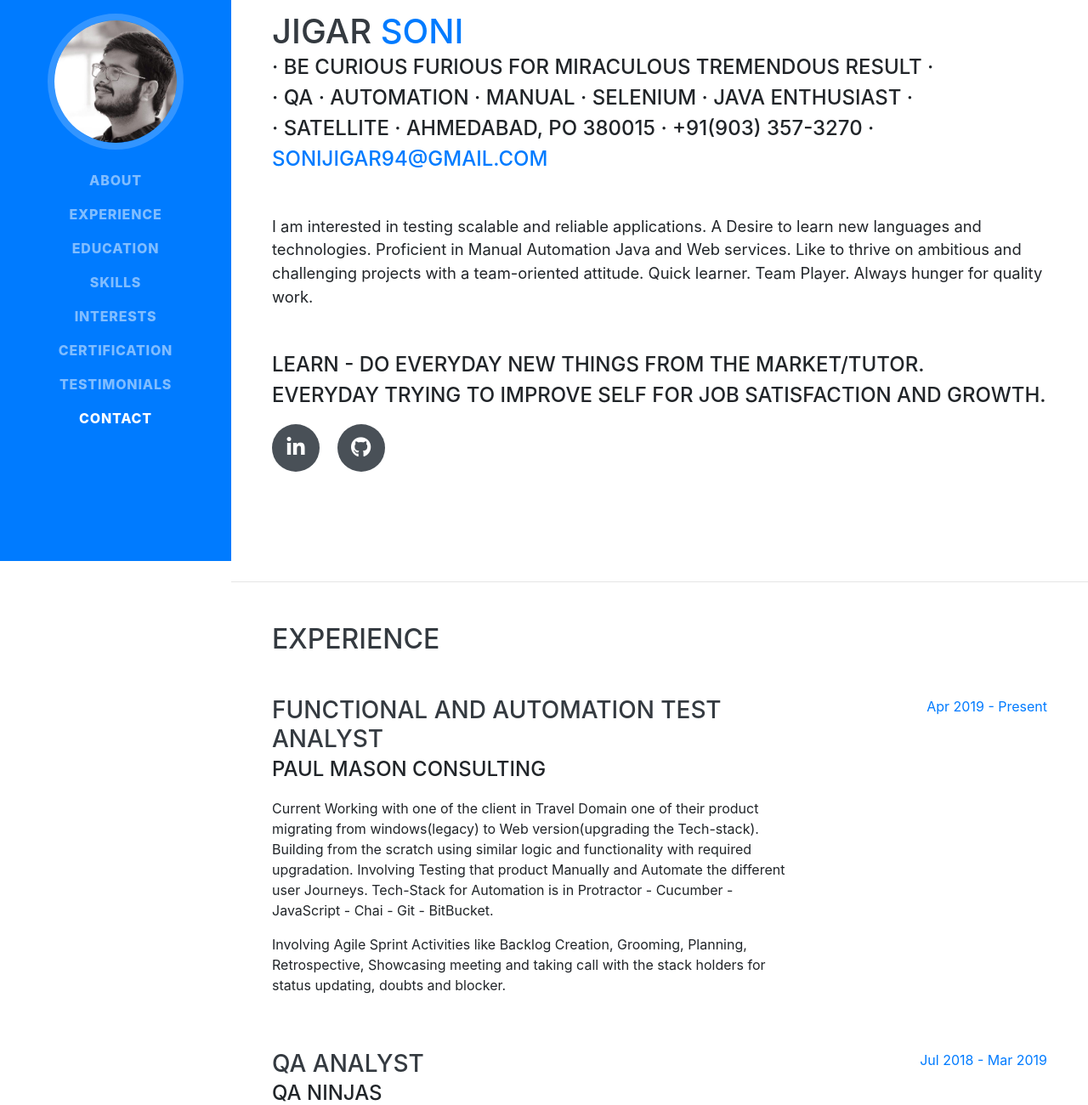
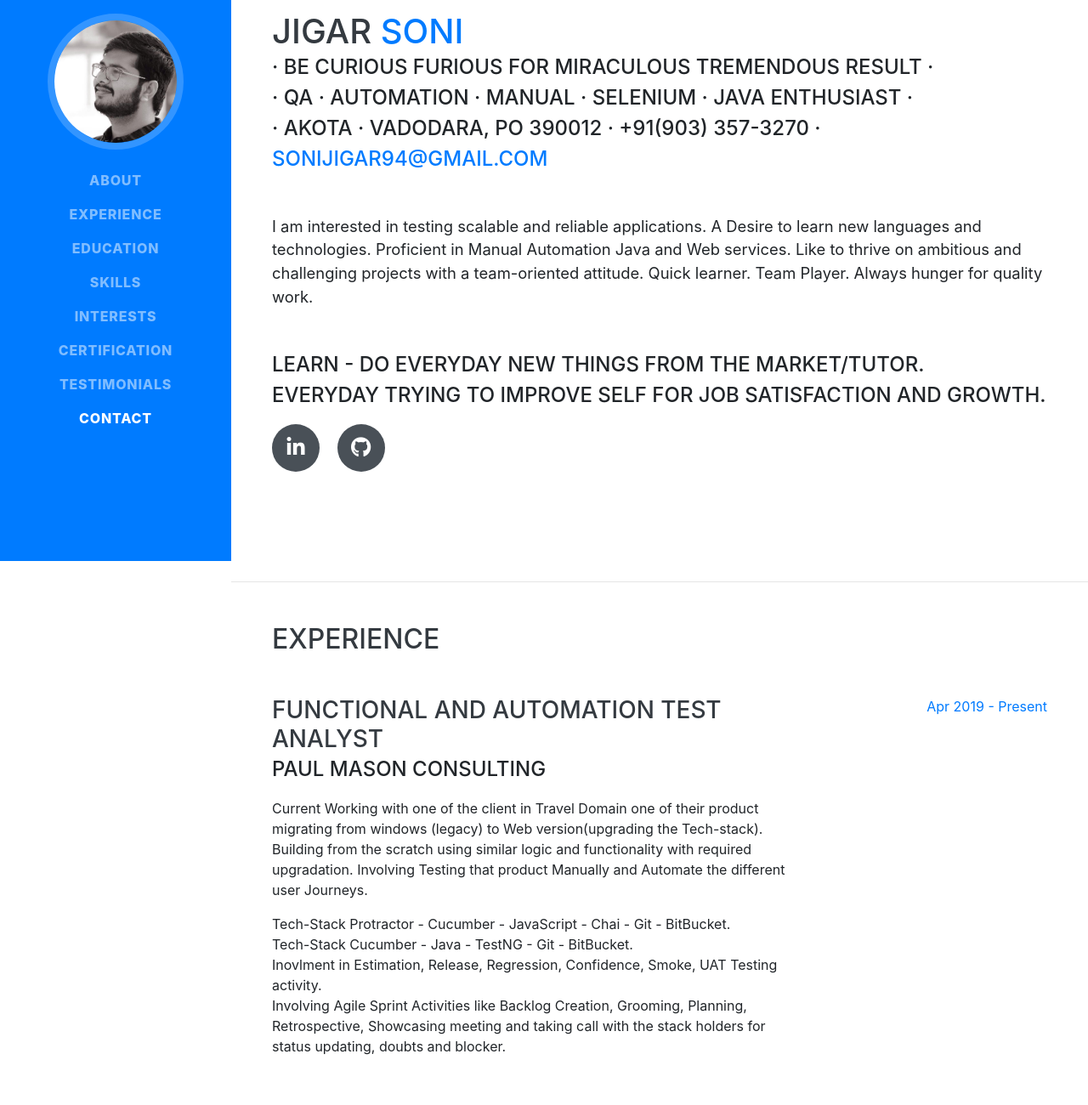
Before and after one commit to JigarSony/JigarSony.github.io, a website with bundled scripts: page index.html in a window 1280 px wide. Shown: the part 140-1440 px from the top of the page at 85% size. Built offline with nearby package versions, Linux system fonts and the light colour scheme; a web font is replaced by a local one.

Commit message:
update details

```diff
--- a/index.html
+++ b/index.html
@@ -80,7 +80,7 @@
         </h1>
         <div class="subheading mb-0">· Be Curious Furious for Miraculous Tremendous Result · </div>
         <div class="subheading mb-0"> · QA · Automation · Manual · Selenium · Java Enthusiast · </div>
-        <div class="subheading mb-5"> · Satellite · Ahmedabad, PO 380015 · +91(903) 357-3270 ·
+        <div class="subheading mb-5"> · Akota · Vadodara, PO 390012 · +91(903) 357-3270 ·
           <a href="mailto:name@email.com">sonijigar94@gmail.com</a>
         </div>
         <p class="lead mb-5">I am interested in testing scalable and reliable applications. A Desire to learn new languages and technologies.
@@ -110,7 +110,10 @@
           <div class="resume-content">
             <h3 class="mb-0">Functional and Automation Test Analyst</h3>
             <div class="subheading mb-3">Paul Mason Consulting</div>
-            <p>Current Working with one of the client in Travel Domain one of their product migrating from windows(legacy) to Web version(upgrading the Tech-stack). Building from the scratch using similar logic and functionality with required upgradation. Involving Testing that product Manually and Automate the different user Journeys. Tech-Stack for Automation is in Protractor - Cucumber - JavaScript - Chai - Git - BitBucket.</p>
+            <p>Current Working with one of the client in Travel Domain one of their product migrating from windows (legacy) to Web version(upgrading the Tech-stack). Building from the scratch using similar logic and functionality with required upgradation. Involving Testing that product Manually and Automate the different user Journeys.</p>
+            <p class="mb-0"> Tech-Stack Protractor - Cucumber - JavaScript - Chai - Git - BitBucket.</p>
+            <p class="mb-0"> Tech-Stack Cucumber - Java - TestNG - Git - BitBucket.</p>
+            <p class="mb-0"> Inovlment in Estimation, Release, Regression, Confidence, Smoke, UAT Testing activity.</p>
 			<p>Involving Agile Sprint Activities like Backlog Creation, Grooming, Planning, Retrospective, Showcasing meeting and taking call with the stack holders for status updating, doubts and blocker.</p>
           </div>
           <div class="resume-date text-md-right">
@@ -341,7 +344,7 @@
       <div class="w-100">
         <h2 class="mb-5">Testimonials</h2>
 
-        <img src="img/testimonials.jpg" alt="" height="450" width="900">
+        <img src="img/testimonials.jpg" alt="" height="900" width="800">
 
       </div>
     </section>
```
Also changed, not shown: img/testimonials.jpg.
